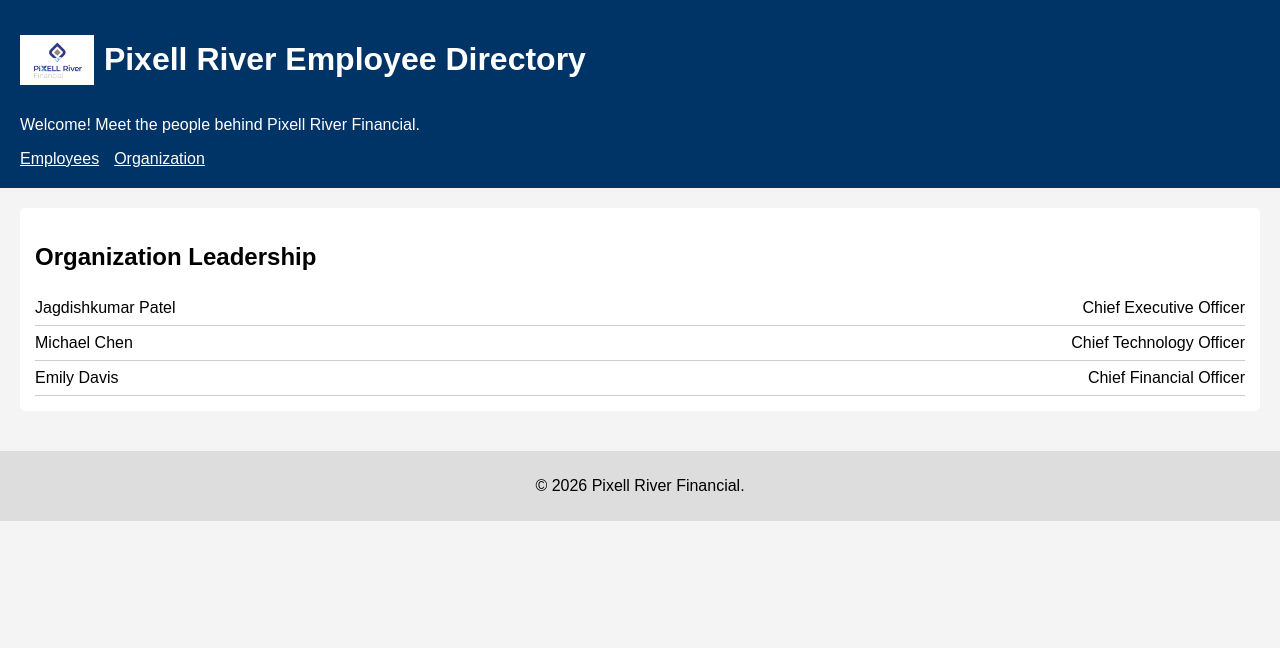
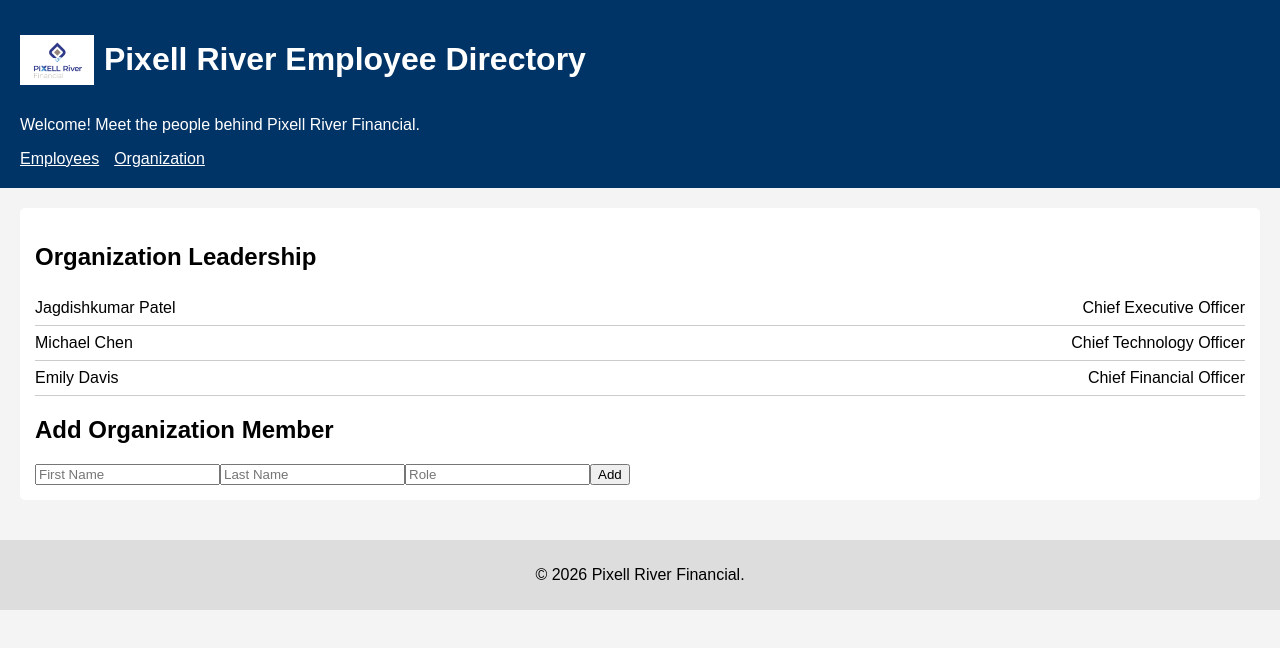
Before and after one commit to khush735/4002-Full-Stack-Development_Labs, a React (Vite) app in the folder pixell-react/: page /organization in a window 1280 px wide. Shown: the top 648 px of the page. Built offline with nearby package versions, Linux system fonts and the light colour scheme.

Commit message:
temp: lab 3.2 work done on wrong branch

```diff
--- a/pixell-react/src/components/AddEmployeeForm.tsx
+++ b/pixell-react/src/components/AddEmployeeForm.tsx
@@ -1,13 +1,13 @@
 import { useFormInput } from "../hooks/useFormInput";
+import { employeeService } from "../services/employeeService";
 import type { Department } from "../types/Employee";
 
 interface Props {
   departments: Department[];
-  onAddEmployee: (firstName: string, lastName: string, departmentName: string) => void;
+  setDepartments: (departments: Department[]) => void;
 }
 
-const AddEmployeeForm = ({ departments, onAddEmployee }: Props) => {
-
+const AddEmployeeForm = ({ departments, setDepartments }: Props) => {
   const firstName = useFormInput("");
   const lastName = useFormInput("");
   const department = useFormInput(departments[0]?.name || "");
@@ -15,38 +15,53 @@ const AddEmployeeForm = ({ departments, onAddEmployee }: Props) => {
   const handleSubmit = (e: React.FormEvent) => {
     e.preventDefault();
 
-    if (firstName.value.trim().length < 3) {
-      firstName.setError("First name must be at least 3 characters.");
+    const result = employeeService.createEmployee(
+      firstName.value,
+      lastName.value,
+      department.value
+    );
+
+    if (!result.success) {
+      firstName.validate(() => result.message || null);
       return;
     }
 
-    onAddEmployee(firstName.value, lastName.value, department.value);
+    if (result.data) {
+      setDepartments(result.data);
+    }
 
     firstName.setValue("");
     lastName.setValue("");
   };
 
   return (
-    <section>
+    <section className="department">
       <h2>Add Employee</h2>
 
-      {firstName.error && <p style={{ color: "red" }}>{firstName.error}</p>}
+      {firstName.error && (
+        <p style={{ color: "red" }}>{firstName.error}</p>
+      )}
 
       <form onSubmit={handleSubmit}>
+        <div>
           <input
             type="text"
             placeholder="First Name"
             value={firstName.value}
             onChange={firstName.onChange}
           />
+        </div>
 
+        <div>
           <input
             type="text"
             placeholder="Last Name"
             value={lastName.value}
             onChange={lastName.onChange}
           />
+        </div>
 
+        <div>
           <select
             value={department.value}
             onChange={department.onChange}
@@ -57,6 +72,7 @@ const AddEmployeeForm = ({ departments, onAddEmployee }: Props) => {
               </option>
             ))}
           </select>
+        </div>
 
         <button type="submit">Add</button>
       </form>
--- /dev/null
+++ b/pixell-react/src/components/AddRoleForm.tsx
@@ -0,0 +1,54 @@
+import { useFormInput } from "../hooks/useFormInput";
+import { roleService } from "../services/roleService";
+import type { Role } from "../types/Roles";
+
+interface Props {
+  setRoles: (roles: Role[]) => void;
+}
+
+const AddRoleForm = ({ setRoles }: Props) => {
+
+  const firstName = useFormInput("");
+  const lastName = useFormInput("");
+  const role = useFormInput("");
+
+  const handleSubmit = (e: React.FormEvent) => {
+    e.preventDefault();
+
+    const result = roleService.createRole(
+      firstName.value,
+      lastName.value,
+      role.value
+    );
+
+    if (!result.success) {
+      firstName.validate(() => result.message || null);
+      return;
+    }
+
+    if (result.data) {
+      setRoles(result.data);
+    }
+    firstName.setValue("");
+    lastName.setValue("");
+    role.setValue("");
+  };
+
+  return (
+    <section>
+      <h2>Add Organization Member</h2>
+
+      {firstName.error && <p style={{color:"red"}}>{firstName.error}</p>}
+
+      <form onSubmit={handleSubmit}>
+        <input value={firstName.value} onChange={firstName.onChange} placeholder="First Name"/>
+        <input value={lastName.value} onChange={lastName.onChange} placeholder="Last Name"/>
+        <input value={role.value} onChange={role.onChange} placeholder="Role"/>
+
+        <button type="submit">Add</button>
+      </form>
+    </section>
+  );
+};
+
+export default AddRoleForm;
--- a/pixell-react/src/components/EmployeesPage.tsx
+++ b/pixell-react/src/components/EmployeesPage.tsx
@@ -1,13 +1,14 @@
+import { useState } from "react";
 import Department from "./Department";
 import AddEmployeeForm from "./AddEmployeeForm";
+import { employeeRepo } from "../repositories/employeeRepo";
 import type { Department as DepartmentType } from "../types/Employee";
 
-interface Props {
-  departments: DepartmentType[];
-  onAddEmployee: (firstName: string, lastName: string, departmentName: string) => void;
-}
+const EmployeesPage = () => {
+  const [departments, setDepartments] = useState<DepartmentType[]>(
+    employeeRepo.getDepartments()
+  );
 
-const EmployeesPage = ({ departments, onAddEmployee }: Props) => {
   return (
     <>
       {departments.map((dept, index) => (
@@ -16,7 +17,7 @@ const EmployeesPage = ({ departments, onAddEmployee }: Props) => {
 
       <AddEmployeeForm
         departments={departments}
-        onAddEmployee={onAddEmployee}
+        setDepartments={setDepartments}
       />
     </>
   );
--- a/pixell-react/src/components/Organization.tsx
+++ b/pixell-react/src/components/Organization.tsx
@@ -1,6 +1,14 @@
-import { roles } from "../data/roles";
+import { useState } from "react";
+import { roleRepo } from "../repositories/roleRepo";
+import AddRoleForm from "./AddRoleForm";
+import type { Role } from "../types/Roles";
 
 const Organization = () => {
+
+  const [roles, setRoles] = useState<Role[]>(
+    roleRepo.getRoles()
+  );
+
   return (
     <section className="department">
       <h2>Organization Leadership</h2>
@@ -22,6 +30,8 @@ const Organization = () => {
           <span>{person.role}</span>
         </div>
       ))}
+
+      <AddRoleForm setRoles={setRoles} />
     </section>
   );
 };
--- /dev/null
+++ b/pixell-react/src/repositories/roleRepo.ts
@@ -0,0 +1,23 @@
+import type { Role } from "../types/Roles";
+import { roles as initialRoles } from "../data/roles";
+
+let roles: Role[] = [...initialRoles];
+
+export const roleRepo = {
+
+  getRoles: (): Role[] => {
+    return roles;
+  },
+
+  createRole: (firstName: string, lastName: string, roleName: string): Role[] => {
+
+    roles.push({
+      firstName,
+      lastName,
+      role: roleName
+    });
+
+    return roles;
+  }
+
+};
--- /dev/null
+++ b/pixell-react/src/services/roleService.ts
@@ -0,0 +1,24 @@
+import { roleRepo } from "../repositories/roleRepo";
+
+export const roleService = {
+
+  createRole(firstName: string, lastName: string, roleName: string) {
+
+    if (firstName.trim().length < 3) {
+      return { success: false, message: "First name must be at least 3 characters." };
+    }
+
+    const existingRoles = roleRepo.getRoles();
+
+    const roleExists = existingRoles.some(r => r.role === roleName);
+
+    if (roleExists) {
+      return { success: false, message: "This role is already occupied." };
+    }
+
+    const updated = roleRepo.createRole(firstName, lastName, roleName);
+
+    return { success: true, data: updated };
+  }
+
+};
```
Lines whose indentation alone changed are shown as unchanged.
